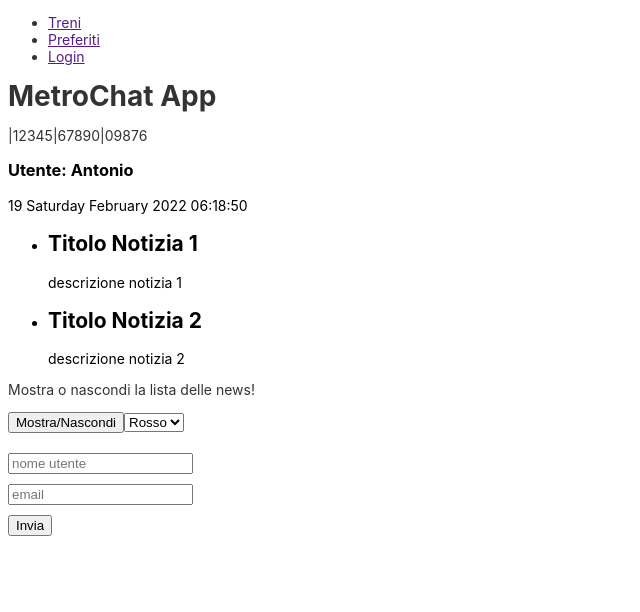
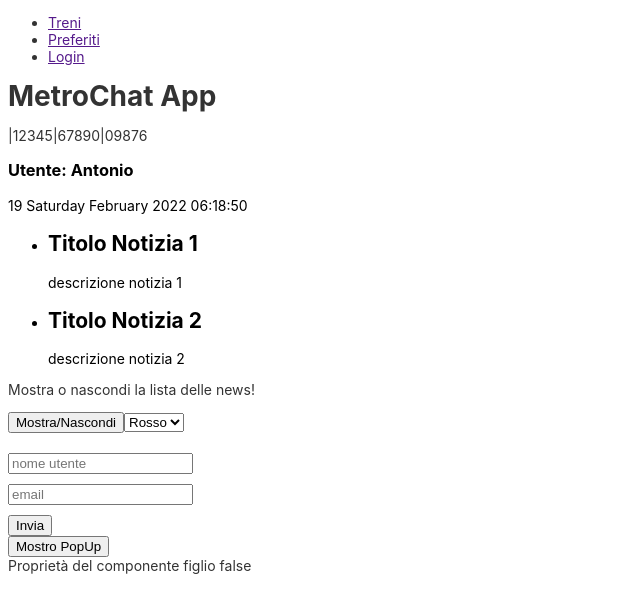
Before and after one commit to SimonaRoxanaNegri/MetroChat, an Angular app: page / in a window 1280 px wide. Shown: the top 612 px of the page, without its empty margins (0-640 px from the left). Built offline with nearby package versions, Linux system fonts and the light colour scheme.

Commit message:
utilizzo della variabile locale per aggiornare automaticamente il valore della proprietà del componente figlio sul componente padre

```diff
--- a/src/app/app.component.html
+++ b/src/app/app.component.html
@@ -5,4 +5,7 @@
   <ca-treni></ca-treni>
   <ca-metro *ngFor=""></ca-metro>
   <ca-listanews [user]="username"></ca-listanews>
+  <ca-popup #pp>Messaggio in PopUp</ca-popup>
+  <button (click)="mostroMsg()">Mostro PopUp</button>
+  <p>Proprietà del componente figlio {{pp.mostramsg}}</p>
 </div>
--- a/src/app/app.component.ts
+++ b/src/app/app.component.ts
@@ -1,4 +1,5 @@
-import { Component } from '@angular/core';
+import { PopupComponent } from './popup/popup.component';
+import { Component, ViewChild } from '@angular/core';
 
 @Component({
   selector: 'app-root',
@@ -8,4 +9,9 @@ import { Component } from '@angular/core';
 export class AppComponent {
   title = 'MetroChat';
   username = "Antonio";
+  @ViewChild(PopupComponent) msg!: PopupComponent;
+
+  mostroMsg() {
+    this.msg.mostraMsg();
+  }
 }
--- a/src/app/app.module.ts
+++ b/src/app/app.module.ts
@@ -9,6 +9,7 @@ import { ListanewsComponent } from './listanews/listanews.component';
 import { MetroComponent } from './metro/metro.component';
 import { FormsModule, ReactiveFormsModule } from '@angular/forms';
 import { DettagliotrenoComponent } from './treni/dettagliotreno/dettagliotreno.component';
+import { PopupComponent } from './popup/popup.component';
 
 @NgModule({
   declarations: [
@@ -18,7 +19,8 @@ import { DettagliotrenoComponent } from './treni/dettagliotreno/dettagliotreno.c
     MmssPipe,
     ListanewsComponent,
     MetroComponent,
-    DettagliotrenoComponent
+    DettagliotrenoComponent,
+    PopupComponent
   ],
   imports: [
     BrowserModule,
--- /dev/null
+++ b/src/app/popup/popup.component.html
@@ -0,0 +1,4 @@
+<div *ngIf="mostramsg">
+  <ng-content></ng-content>
+  <button (click)="nascondiMsg()">Ok</button>
+</div>
--- /dev/null
+++ b/src/app/popup/popup.component.ts
@@ -0,0 +1,22 @@
+import { Component, OnInit } from '@angular/core';
+
+@Component({
+  selector: 'ca-popup',
+  templateUrl: './popup.component.html',
+  styleUrls: ['./popup.component.css']
+})
+export class PopupComponent implements OnInit {
+  mostramsg = false;
+  constructor() { }
+
+  ngOnInit(): void {
+  }
+
+  mostraMsg() {
+    this.mostramsg = true;
+  }
+  nascondiMsg() {
+    this.mostramsg = false;
+  }
+
+}
```
Also changed, not shown: src/app/popup/popup.component.css (added), 1 other file (tests, documents, lock files or other folders).
